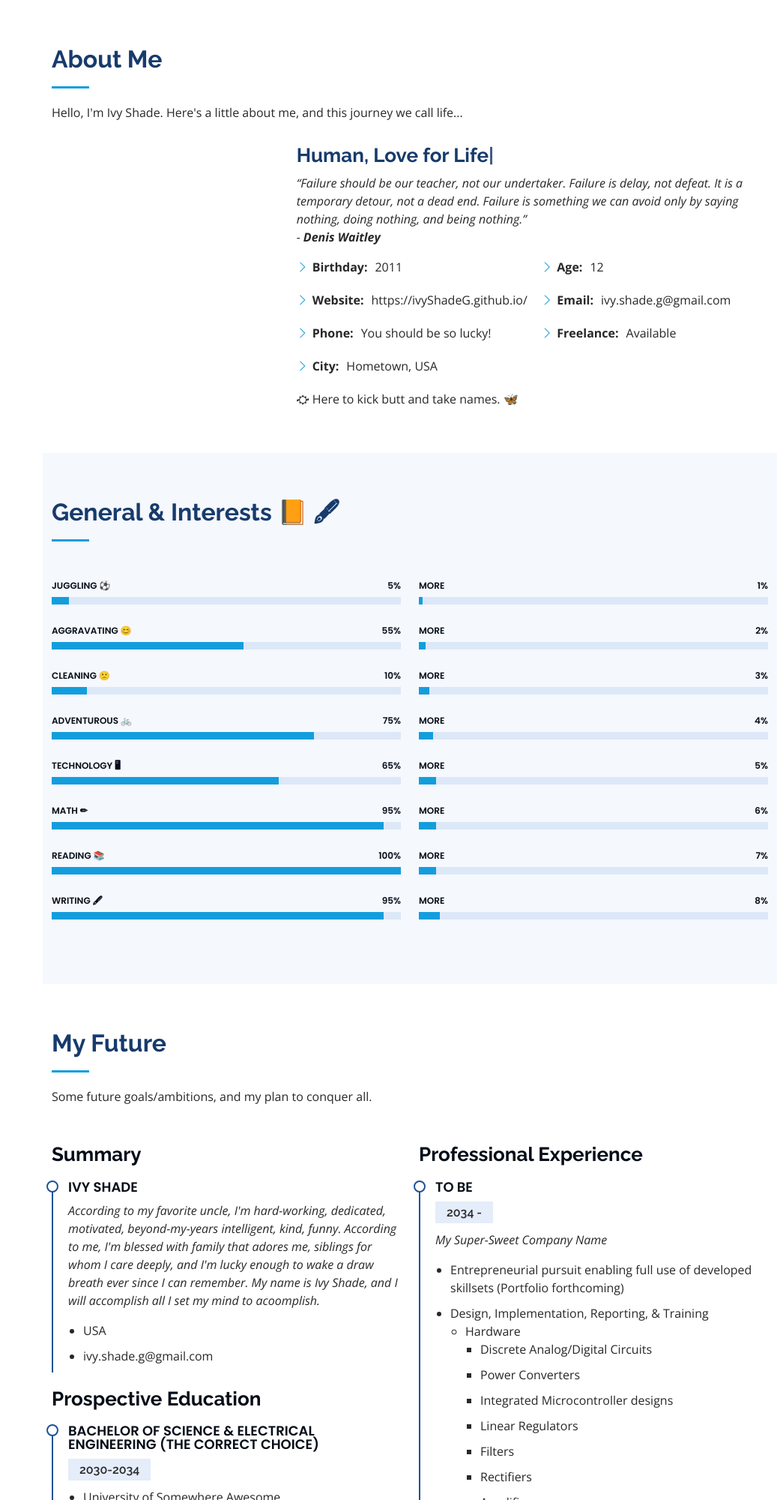
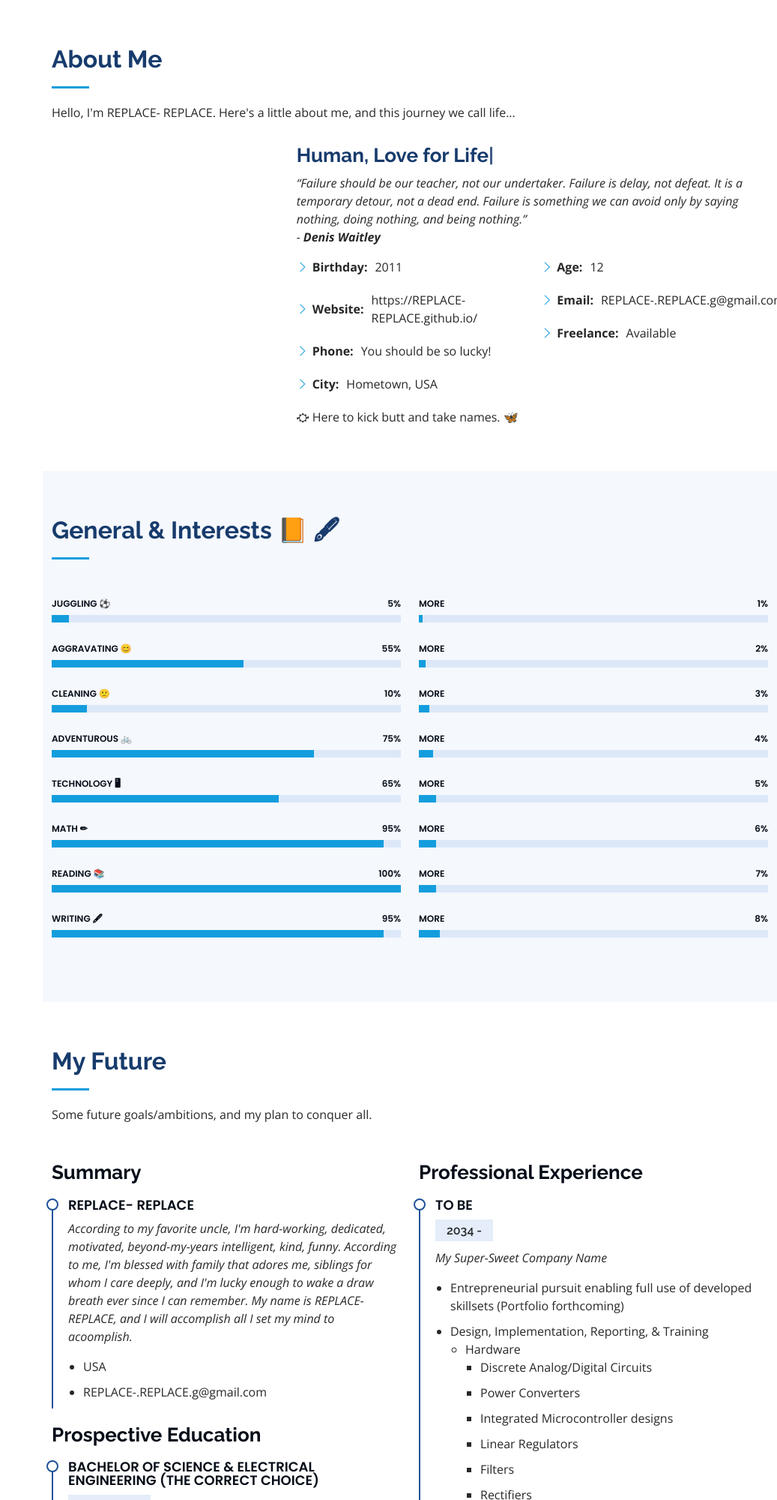
Before and after one commit to TheLaurelTree/profile-template, a plain HTML site: page index.html in a window 1280 px wide. Shown: the part 800-2800 px from the top of the page at 75% size, without its empty margins (243-1280 px from the left). Drawn offline with nearby package versions, Linux system fonts and the light colour scheme; a web font is replaced by a local one.

Commit message:
Modify names

```diff
--- a/index.html
+++ b/index.html
@@ -5,7 +5,7 @@
   <meta charset="utf-8">
   <meta content="width=device-width, initial-scale=1.0" name="viewport">
 
-  <title>I'm Ivy</title>
+  <title>I'm REPLACE-</title>
   <meta content="" name="description">
   <meta content="" name="keywords">
   <link href="assets/img/favicon.ico" rel="icon">
@@ -32,11 +32,11 @@
 
       <div class="profile">
         <img src="assets/img/IMG_6882.jpg" alt="" class="img-fluid rounded-circle">
-        <h1 class="text-light"><a href="index.html">Ivy Shade</a></h1>
+        <h1 class="text-light"><a href="index.html">REPLACE- REPLACE</a></h1>
         <div class="social-links mt-3 text-center">
-          <a href="https://www.ivyShadeG.github.io/" class="facebook"><i class="bx bxl-facebook"></i></a>
-          <a href="https://www.ivyShadeG.github.io/" class="instagram"><i class="bx bxl-instagram"></i></a>
-          <a href="https://www.ivyShadeG.github.io/" class="linkedin"><i
+          <a href="https://www.REPLACE-REPLACE.github.io/" class="facebook"><i class="bx bxl-facebook"></i></a>
+          <a href="https://www.REPLACE-REPLACE.github.io/" class="instagram"><i class="bx bxl-instagram"></i></a>
+          <a href="https://www.REPLACE-REPLACE.github.io/" class="linkedin"><i
               class="bx bxl-linkedin"></i></a>
         </div>
       </div>
@@ -56,7 +56,7 @@
 
   <section id="hero" class="d-flex flex-column justify-content-center align-items-center">
     <div class="hero-container" data-aos="fade-in">
-      <h1>Ivy Shade</h1>
+      <h1>REPLACE- REPLACE</h1>
       <p>I'm <span class="typed"
           data-typed-items=" a Mommy's Girl, a Book Worm, a Proud Nerd, a Forever Learner, a Good Person"></span>
       </p>
@@ -71,7 +71,7 @@
         <div class="section-title">
           <h2>About Me</h2>
           <p>
-            Hello, I'm Ivy Shade. Here's a little about me, and this journey we call life...
+            Hello, I'm REPLACE- REPLACE. Here's a little about me, and this journey we call life...
           </p>
         </div>
 
@@ -94,7 +94,7 @@
                 <ul>
                   <li><i class="bi bi-chevron-right"></i> <strong>Birthday:</strong> <span>2011</span></li>
                   <li><i class="bi bi-chevron-right"></i> <strong>Website:</strong>
-                    <span>https://ivyShadeG.github.io/</span>
+                    <span>https://REPLACE-REPLACE.github.io/</span>
                   </li>
                   <li><i class="bi bi-chevron-right"></i> <strong>Phone:</strong> <span>You should be so lucky!</span></li>
                   <li><i class="bi bi-chevron-right"></i> <strong>City:</strong> <span>Hometown, USA</span></li>
@@ -106,7 +106,7 @@
                   <li><i class="bi bi-chevron-right"></i> <strong>Age:</strong> <span id="age">currAgePlaceholder</span>
                   </li>
                   <li><i class="bi bi-chevron-right"></i> <strong>Email:</strong>
-                    <span>ivy.shade.g@gmail.com</span>
+                    <span>REPLACE-.REPLACE.g@gmail.com</span>
                   </li>
                   <li><i class="bi bi-chevron-right"></i> <strong>Freelance:</strong> <span>Available</span></li>
                 </ul>
@@ -280,15 +280,15 @@
           <div class="col-lg-6" data-aos="fade-up">
             <h3 class="resume-title">Summary</h3>
             <div class="resume-item pb-0">
-              <h4>Ivy Shade</h4>
+              <h4>REPLACE- REPLACE</h4>
               <p><em>According to my favorite uncle, I'm hard-working, dedicated, motivated, beyond-my-years
                 intelligent, kind, funny. According to me, I'm blessed with family that adores me,
                 siblings for whom I care deeply, and I'm lucky enough to wake a draw breath ever since I
-                can remember. My name is Ivy Shade, and I will accomplish all I set my mind to acoomplish.
+                can remember. My name is REPLACE- REPLACE, and I will accomplish all I set my mind to acoomplish.
                 </em></p>
               <ul>
                 <li>USA</li>
-                <li>ivy.shade.g@gmail.com</li>
+                <li>REPLACE-.REPLACE.g@gmail.com</li>
               </ul>
             </div>
             <h3 class="resume-title">Prospective Education</h3>
```
Also changed, not shown: 1 other file.
